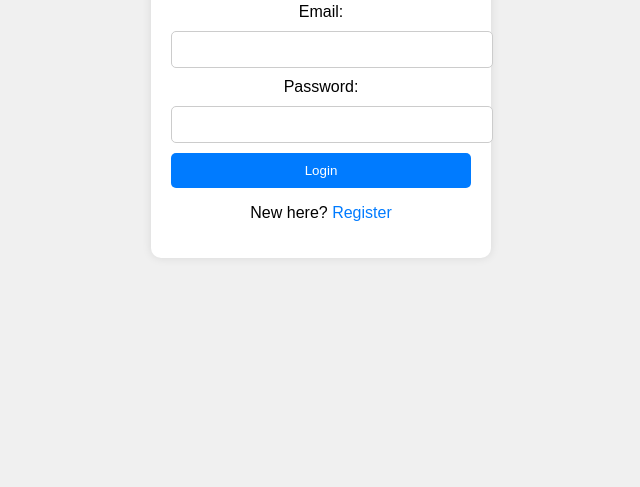
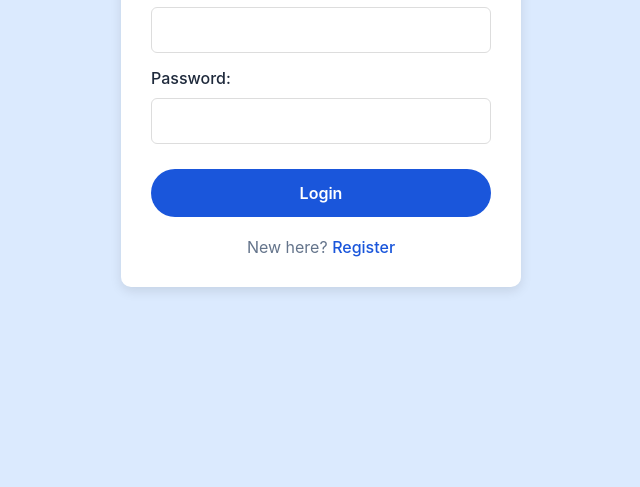
Before and after one commit to ShridharAggrwal/Buildthon-2025, a website with bundled scripts: page login.html in a window 1280 px wide. Shown: the part 313-800 px from the top of the page, without its empty margins (319-959 px from the left). Built offline with nearby package versions, Linux system fonts and the light colour scheme.

Commit message:
Update login.css

```diff
--- a/login.css
+++ b/login.css
@@ -1,53 +1,146 @@
+:root {
+    --primary: #1A56DB;
+    --primary-dark: #1E429F;
+    --primary-light: #93C5FD;
+    --secondary: #DBEAFE;
+    --white: #FFFFFF;
+    --dark: #1E293B;
+    --gray: #64748B;
+    --error: #EF4444;
+}
+
+* {
+    margin: 0;
+    padding: 0;
+    box-sizing: border-box;
+    font-family: -apple-system, BlinkMacSystemFont, 'Segoe UI', Roboto, Oxygen, Ubuntu, Cantarell, 'Open Sans', 'Helvetica Neue', sans-serif;
+}
+
 body {
-    font-family: Arial, sans-serif;
+    background-color: var(--secondary);
+    color: var(--dark);
+    min-height: 100vh;
     display: flex;
     justify-content: center;
     align-items: center;
-    height: 100vh;
-    background-color: #f0f0f0;
-    margin: 0;
+    padding: 20px;
 }
 
 .container {
-    background: #fff;
-    padding: 20px;
+    background-color: var(--white);
     border-radius: 10px;
-    box-shadow: 0 0 10px rgba(0, 0, 0, 0.1);
-    text-align: center;
-    width: 300px;
+    box-shadow: 0 4px 12px rgba(0, 0, 0, 0.1);
+    padding: 30px;
+    width: 100%;
+    max-width: 400px;
+    animation: fadeIn 0.5s ease forwards;
 }
 
 h2 {
-    margin-bottom: 20px;
+    color: var(--primary);
+    text-align: center;
+    margin-bottom: 25px;
+    font-size: 1.8rem;
+    font-weight: 600;
+}
+
+form {
+    display: flex;
+    flex-direction: column;
+    gap: 15px;
+}
+
+label {
+    color: var(--dark);
+    font-weight: 500;
+    margin-bottom: -5px;
 }
 
 input {
-    width: 100%;
-    padding: 10px;
-    margin: 10px 0;
-    border: 1px solid #ccc;
-    border-radius: 5px;
+    padding: 12px 15px;
+    border: 1px solid #ddd;
+    border-radius: 6px;
+    font-size: 1rem;
+    transition: border-color 0.3s;
+}
+
+input:focus {
+    outline: none;
+    border-color: var(--primary);
+    box-shadow: 0 0 0 2px var(--primary-light);
 }
 
 button {
-    width: 100%;
-    padding: 10px;
-    background-color: #007BFF;
-    color: #fff;
+    background-color: var(--primary);
+    color: var(--white);
+    padding: 14px;
     border: none;
-    border-radius: 5px;
+    border-radius: 25px;
+    font-size: 1rem;
+    font-weight: 600;
     cursor: pointer;
+    transition: background-color 0.3s, transform 0.2s;
+    margin-top: 10px;
 }
 
 button:hover {
-    background-color: #0056b3;
+    background-color: var(--primary-dark);
+    transform: translateY(-2px);
+}
+
+button:active {
+    transform: translateY(0);
+}
+
+p {
+    text-align: center;
+    margin-top: 20px;
+    color: var(--gray);
 }
 
 a {
-    color: #007BFF;
+    color: var(--primary);
     text-decoration: none;
+    font-weight: 500;
+    transition: color 0.3s;
 }
 
 a:hover {
+    color: var(--primary-dark);
     text-decoration: underline;
 }
+
+.error-message {
+    color: var(--error);
+    font-size: 0.9rem;
+    margin-top: -5px;
+}
+
+.logo {
+    font-size: 1.8rem;
+    font-weight: bold;
+    color: var(--primary);
+    letter-spacing: 1px;
+    text-align: center;
+    margin-bottom: 15px;
+}
+
+@keyframes fadeIn {
+    from { opacity: 0; transform: translateY(20px); }
+    to { opacity: 1; transform: translateY(0); }
+}
+
+/* Responsive adjustments */
+@media (max-width: 480px) {
+    .container {
+        padding: 20px;
+    }
+
+    h2 {
+        font-size: 1.5rem;
+    }
+
+    input, button {
+        padding: 12px;
+    }
+}
```
